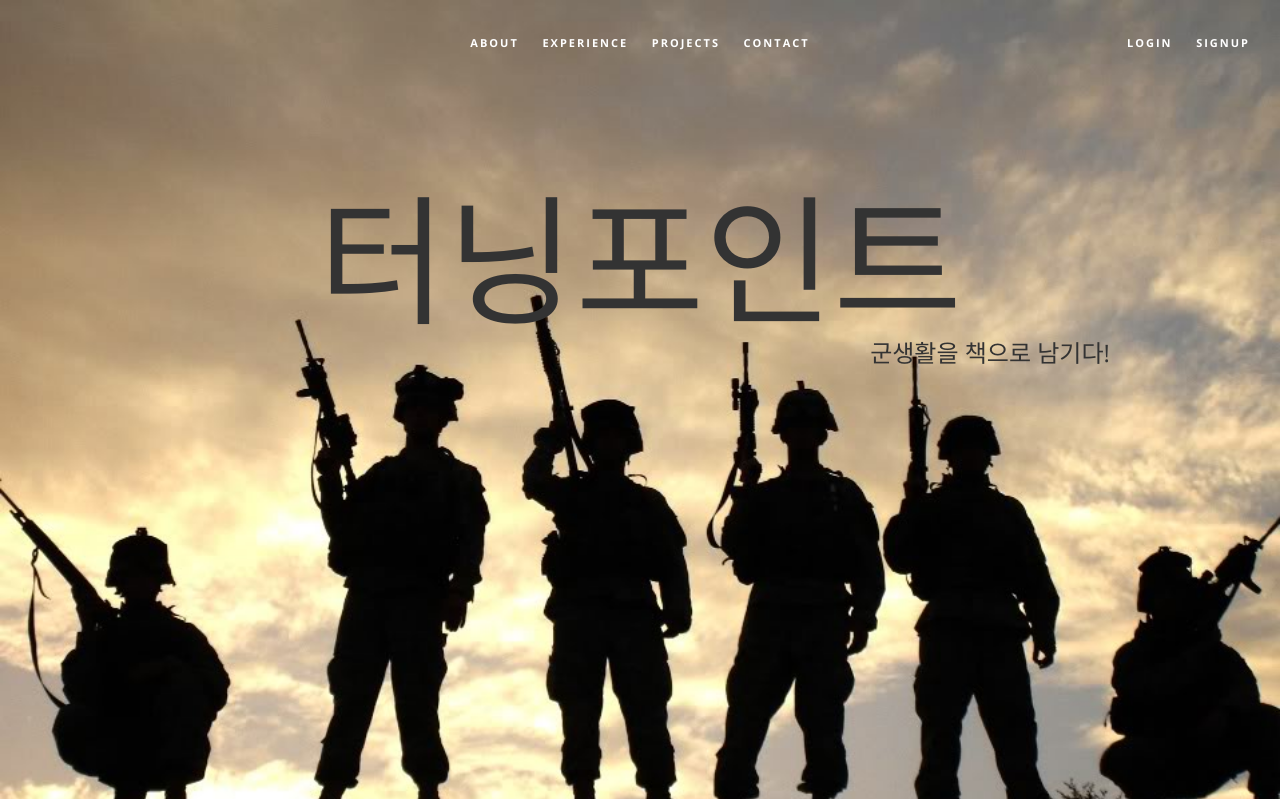
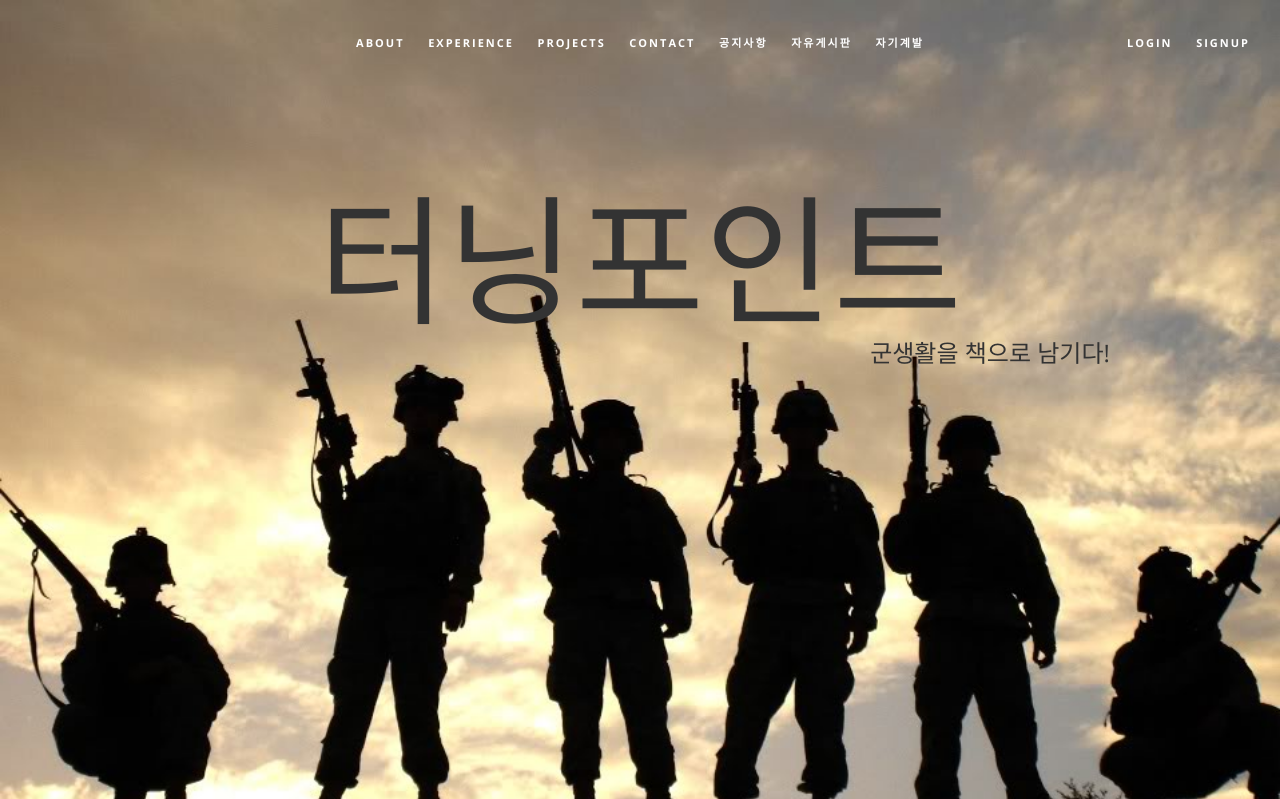
Before and after one commit to wpdnakstp/turningpoint_first, a Django app: template hi/templates/pr.html in a window 1280 px wide. Shown: the top 799 px of the page. Run offline with Django 3.2, Linux system fonts and the light colour scheme; the template is opened without the code that fills it, so the values that code supplies are empty; some libraries are stand-ins or nearby versions; some web fonts are replaced.

Commit message:
(GY) for master branch

```diff
--- a/board/admin.py
+++ b/board/admin.py
@@ -1,7 +1,10 @@
 from django.contrib import admin
-from .models import Notice, Free, Develop
+from .models import Notice, Free, Develop, Noticecomment, Freecomment, Developcomment
 
 # Register your models here.
 admin.site.register(Notice)
 admin.site.register(Free)
 admin.site.register(Develop)
+admin.site.register(Noticecomment)
+admin.site.register(Freecomment)
+admin.site.register(Developcomment)
--- a/board/models.py
+++ b/board/models.py
@@ -3,6 +3,7 @@ from turningaccounts.models import TurningUser
 # Create your models here.
 
 class Notice(models.Model):
+    #글의 원주인을 정해주기 위해서 ForeignKey를 사용하여 TurningUser모델의 User값을 가지고 옴
     tnUser = models.ForeignKey(TurningUser,on_delete=models.CASCADE,related_name='turningUser',null=True)
     title = models.CharField(max_length=200)
     pub_date = models.DateTimeField('date published')
@@ -12,6 +13,8 @@ class Notice(models.Model):
         return self.title
 
 class Noticecomment(models.Model):
+    #글의 원주인을 정해주기 위해서 ForeignKey를 사용하여 TurningUser모델의 User값을 가지고 옴
+    noticeCommentUser = models.ForeignKey(TurningUser,on_delete=models.CASCADE,null=True)
     notice = models.ForeignKey(Notice,on_delete=models.CASCADE,related_name="comments") # 부모모델을 소문자로 쓴다 - 그 키의 값을 가지고 온다.
     # on_delete=models.CASCADE는 이 글이 삭제될 때에 댓글들도 다 같이 삭제된다는 뜻 - CASCADE 말고 SET NULL, NO ACTION, SET DEFAULT, RESTRICT등이 올 수 있다!
     # related_name은 우리가 urls.py에서 name='~' 이라고 하는것과 같다! 그거를 가지고 오고 싶을때 이런 이름으로 부르겠다는 뜻
--- a/board/views.py
+++ b/board/views.py
@@ -26,6 +26,7 @@ def noticenew(request):
 
 def noticecreate(request):
     notice = Notice()
+    #tnUser라는 테이블 값에 현재 request를 보내는 User값을 넣어줌
     notice.tnUser = request.user
     notice.title = request.GET['title']
     notice.body = request.GET['body']
@@ -53,7 +54,8 @@ def noticeupdatesend(request, notice_id):
 def noticecommentcreate(request, notice_id):
     notice=get_object_or_404(Notice, pk=notice_id) # 부모클래스의 아이디값을 가져와야한다 - 부모클래스에 종속시켜야 하기 때문에
     content = request.POST.get('content') # POST['comment'] 라고 하면 안된다!
-    Noticecomment.objects.create(notice=notice,commentbody=content) # 새롭게 모델 안에 정보를 만든다 - 여기서 좌변은 models 안에 있는거, 우변은 def 안에 있는거
+    #tnUser라는 테이블 값에 현재 request를 보내는 User값을 넣어줌
+    Noticecomment.objects.create(notice=notice,commentbody=content,noticeCommentUser=request.user) # 새롭게 모델 안에 정보를 만든다 - 여기서 좌변은 models 안에 있는거, 우변은 def 안에 있는거
     return redirect('/board/notice/' + str(notice.id)) # 저 문자열 '/detail/<int:board.id>'라고 하면 안된다! 그냥 저렇게 하자
 
 
--- a/hi/templates/pr.html
+++ b/hi/templates/pr.html
@@ -46,6 +46,9 @@
                 <li><a href="#experience">experience</a></li>
                 <li><a href="#projects">projects</a></li>
                 <li><a href="#contact">contact</a></li>
+                <li><a href="{% url 'notice' %}">공지사항</a></li>
+                <li><a href="{% url 'free' %}">자유게시판</a></li>
+                <li><a href="{% url 'develop' %}">자기계발</a></li>
 <!-- 로그인시  -->
                 {% if user.is_authenticated %}
 
```
Also changed, not shown: board/migrations/0003_noticecomment_noticecommentuser.py (added).
